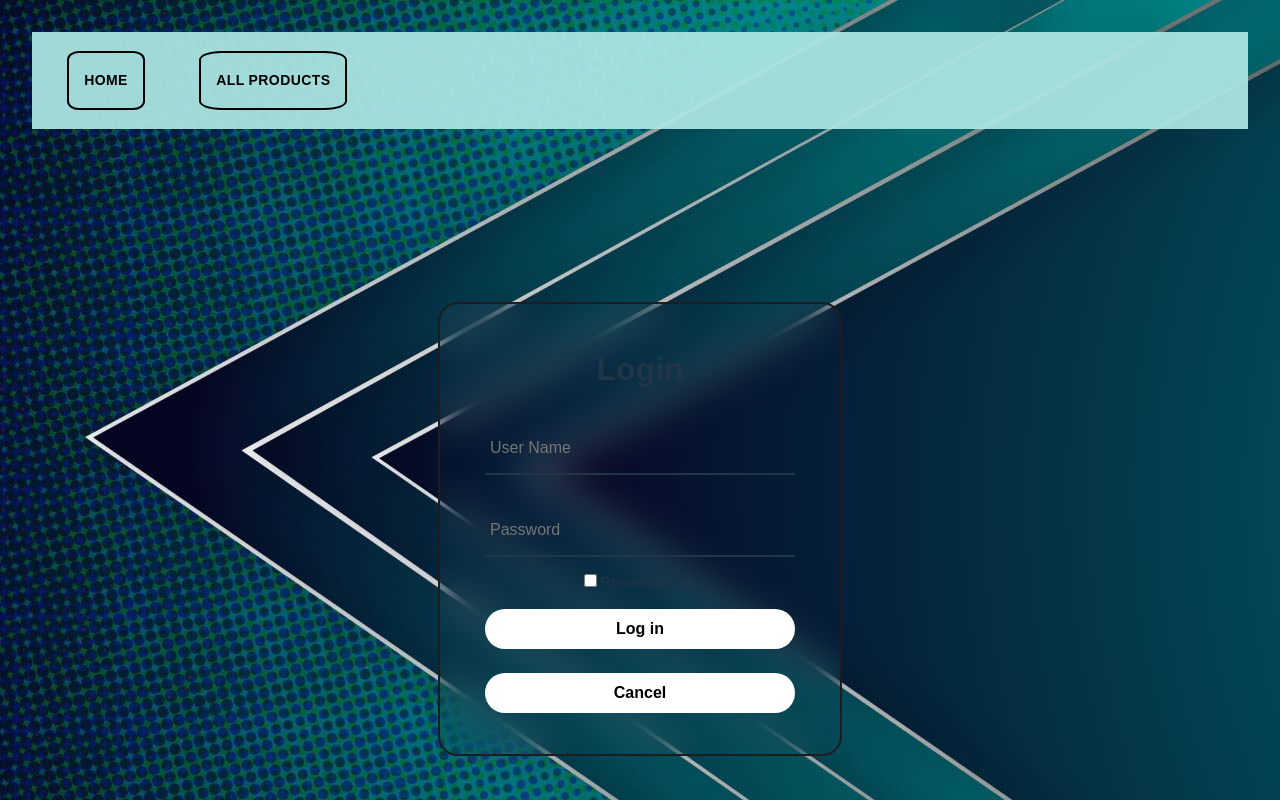
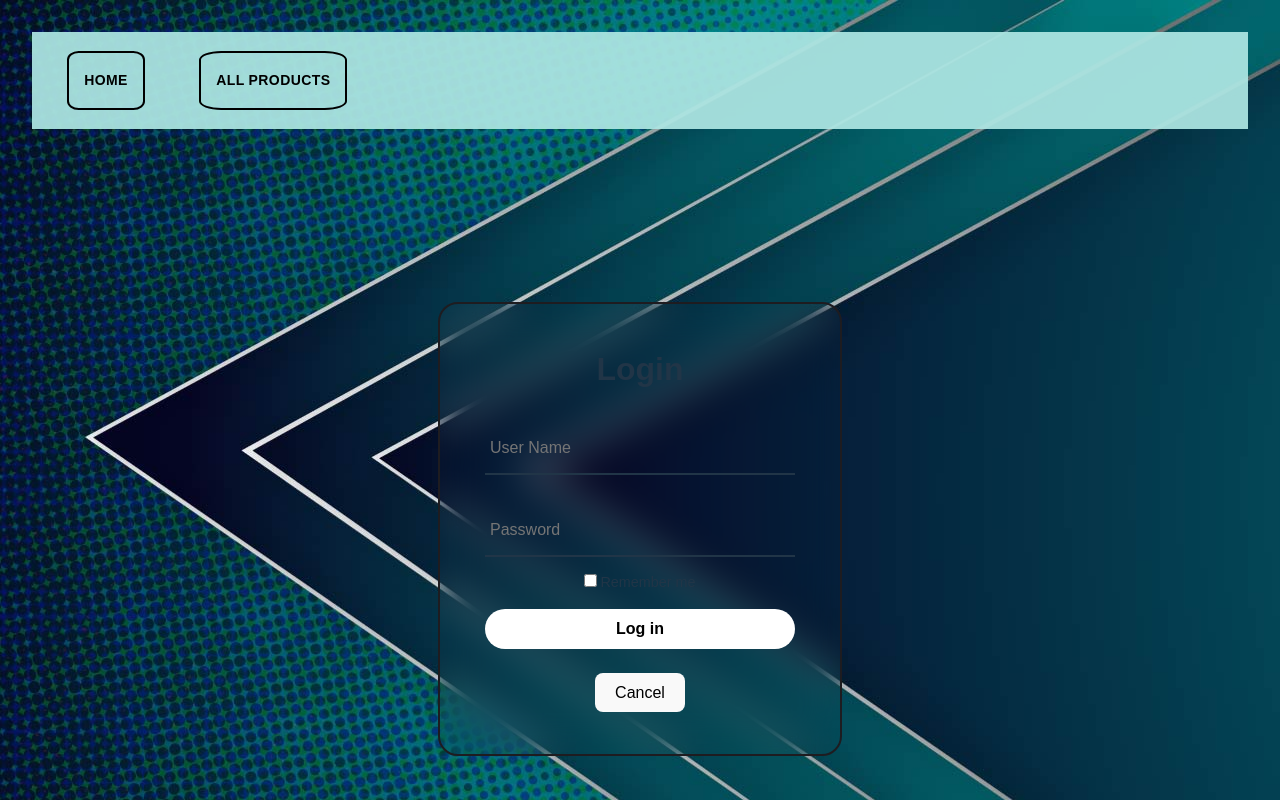
Before and after one commit to IPHUN1989/test-client, a React (Vite) app in the folder frontend/: page /login in a window 1280 px wide. Shown: the top 800 px of the page. Built offline with nearby package versions, Linux system fonts and the light colour scheme.

Commit message:
🐞 fix(Login.jsx): Fix not unique id
Fix not unique ids login and cancel buttons

```diff
--- a/frontend/src/Pages/Login/Login.jsx
+++ b/frontend/src/Pages/Login/Login.jsx
@@ -107,7 +107,7 @@ const Login = () => {
                         </button>
                         <br></br>
                         <br></br>
-                        <button id="login" type="button" onClick={() => navigate("/")}>
+                        <button id="cancel" type="button" onClick={() => navigate("/")}>
                             Cancel
                         </button>
 
```
